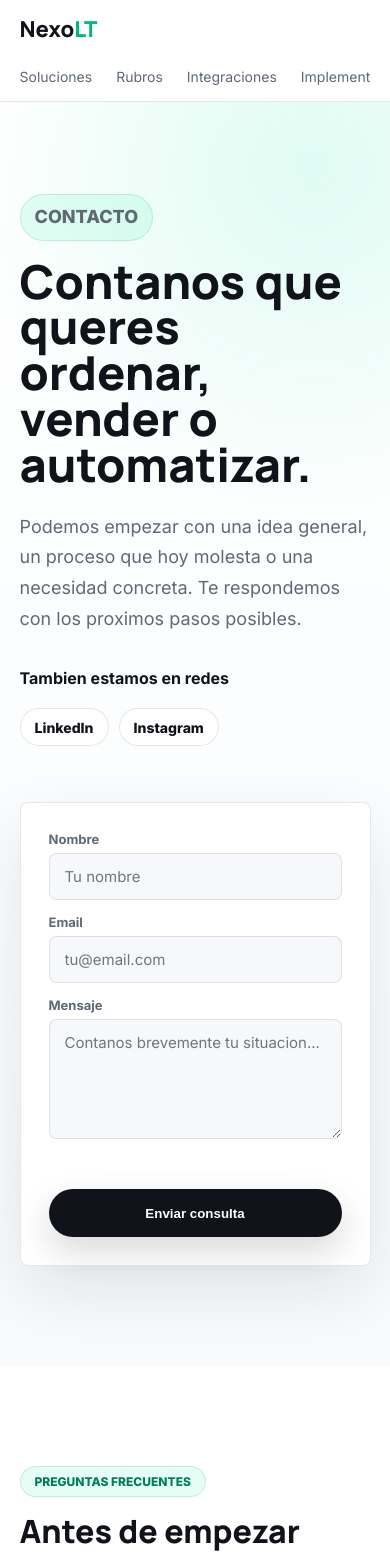
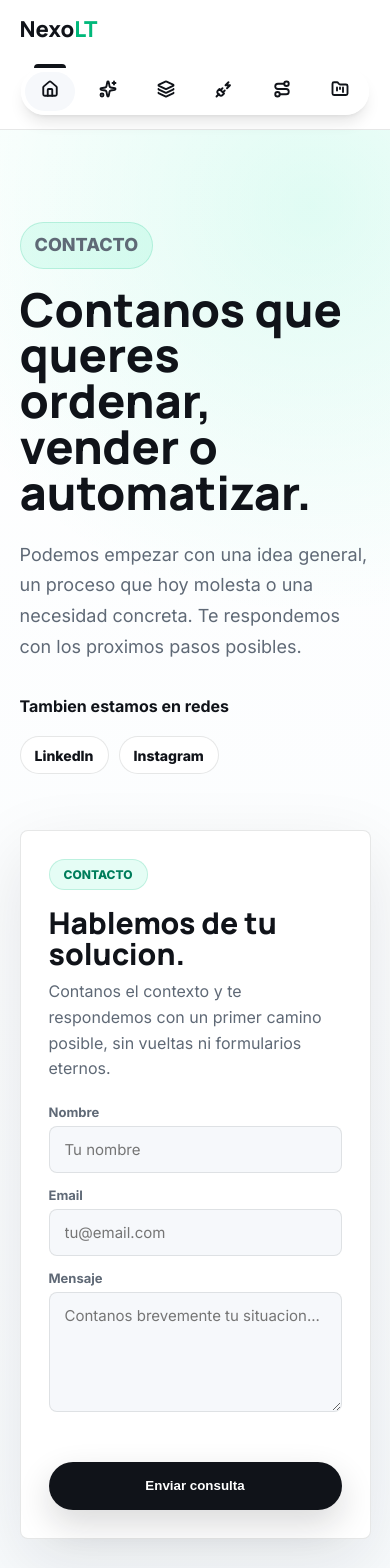
Before and after one commit to LucasT27/NexoLT, a Next.js app: page /contacto in a window 390 px wide. Shown: the top 1568 px of the page. Built offline with nearby package versions, Linux system fonts and the light colour scheme.

Commit message:
feat: integrate selected 21st components

```diff
--- a/src/app/components.tsx
+++ b/src/app/components.tsx
@@ -2,6 +2,7 @@ import Image from 'next/image';
 import Link from 'next/link';
 import { ReactNode } from 'react';
 import { ContactForm } from './contact-form';
+import { TubelightSiteNav } from './tubelight-site-nav';
 
 export const navItems = [
   ['Soluciones', '/soluciones'],
@@ -32,6 +33,7 @@ export function SiteHeader() {
       <Link className="header-cta" href="/contacto">
         Hablemos
       </Link>
+      <TubelightSiteNav />
     </header>
   );
 }
--- a/src/app/contact-form.tsx
+++ b/src/app/contact-form.tsx
@@ -1,6 +1,7 @@
 'use client';
 
 import { FormEvent, useState } from 'react';
+import { FormOneShell } from '@/components/form-1';
 
 type FormState = 'idle' | 'loading' | 'success' | 'error';
 
@@ -68,12 +69,8 @@ export function ContactForm() {
   }
 
   return (
-    <form
-      className="contact-form"
-      name="contacto"
-      onSubmit={onSubmit}
-      noValidate
-    >
+    <FormOneShell>
+      <form className="contact-form" name="contacto" onSubmit={onSubmit} noValidate>
         <label className="bot-field">
           No completar
           <input name="_gotcha" tabIndex={-1} autoComplete="off" />
@@ -102,5 +99,6 @@ export function ContactForm() {
           {state === 'loading' ? 'Enviando...' : 'Enviar consulta'}
         </button>
       </form>
+    </FormOneShell>
   );
 }
--- a/src/app/globals.css
+++ b/src/app/globals.css
@@ -72,6 +72,12 @@ a {
 
 .site-header nav a {
   white-space: nowrap;
+}
+
+.site-tubelight-nav {
+  display: none;
+  width: 100%;
+  justify-content: center;
 }
 
 .header-cta,
@@ -397,6 +403,14 @@ h3 {
   display: grid;
   grid-template-columns: repeat(3, minmax(0, 1fr));
   gap: 16px;
+}
+
+.model-display-stack {
+  min-height: 250px;
+  display: grid;
+  place-items: center;
+  overflow: hidden;
+  padding: 26px 0;
 }
 
 .model-preview-grid article,
@@ -910,6 +924,15 @@ h3 {
   padding: 0 6vw 100px;
 }
 
+.solutions-bento {
+  padding: 0 6vw 38px;
+}
+
+.solutions-bento > div {
+  max-width: none;
+  padding: 0;
+}
+
 .detail-grid.compact {
   grid-template-columns: repeat(3, minmax(0, 1fr));
 }
@@ -1081,11 +1104,28 @@ h3 {
 .contact-form {
   display: grid;
   gap: 14px;
+  padding: 0;
+}
+
+.form-one-shell {
+  display: grid;
+  gap: 22px;
   padding: 28px;
   border: 1px solid var(--border);
   border-radius: 8px;
   background: #fff;
   box-shadow: var(--shadow);
+}
+
+.form-one-heading h2 {
+  margin-bottom: 10px;
+  font-size: 30px;
+}
+
+.form-one-heading p:not(.eyebrow) {
+  margin-bottom: 0;
+  color: var(--muted);
+  line-height: 1.6;
 }
 
 .bot-field {
@@ -1160,6 +1200,15 @@ h3 {
 
   .site-header nav::-webkit-scrollbar {
     display: none;
+  }
+
+  .site-header > nav {
+    display: none;
+  }
+
+  .site-tubelight-nav {
+    display: flex;
+    order: 3;
   }
 
   .hero,
@@ -1263,6 +1312,10 @@ h3 {
     box-shadow: none;
   }
 
+  .model-display-stack {
+    display: none;
+  }
+
   .timeline-grid article {
     grid-template-columns: 1fr;
   }
--- a/src/app/page.tsx
+++ b/src/app/page.tsx
@@ -1,5 +1,6 @@
 import Image from 'next/image';
 import Link from 'next/link';
+import DisplayCards from '@/components/ui/display-cards';
 import { ContactBand } from './components';
 import { modelCases, stats } from './data';
 import { HomeDiagnostic } from './home-diagnostic';
@@ -60,6 +61,32 @@ export default function HomePage() {
             </article>
           ))}
         </div>
+        <div className="model-display-stack" aria-hidden="true">
+          <DisplayCards
+            cards={[
+              {
+                title: 'Consulta',
+                description: 'Entra por web o redes',
+                date: 'Paso 01',
+                titleClassName: 'text-[#007d5b]'
+              },
+              {
+                title: 'Proceso',
+                description: 'Se ordena y automatiza',
+                date: 'Paso 02',
+                titleClassName: 'text-[#007d5b]',
+                className: '[grid-area:stack] translate-x-10 translate-y-8'
+              },
+              {
+                title: 'Resultado',
+                description: 'Datos claros para decidir',
+                date: 'Paso 03',
+                titleClassName: 'text-[#007d5b]',
+                className: '[grid-area:stack] translate-x-20 translate-y-16'
+              }
+            ]}
+          />
+        </div>
         <Link className="text-link" href="/proyectos">
           Ver casos modelo
         </Link>
--- a/src/app/soluciones/page.tsx
+++ b/src/app/soluciones/page.tsx
@@ -1,6 +1,7 @@
 import { Metadata } from 'next';
 import { ContactBand, PageHero, SectionIntro, SplitFeature } from '../components';
 import { serviceDetails } from '../data';
+import { SolutionsBento } from '../solutions-bento';
 
 export const metadata: Metadata = {
   title: 'Soluciones digitales - NexoLT',
@@ -23,6 +24,7 @@ export default function SolucionesPage() {
         title="Modulos claros, integrados y pensados para crecer"
         text="Cada proyecto puede empezar chico y sumar capacidades cuando el proceso lo pide. Priorizamos impacto, uso real y mantenimiento simple."
       />
+      <SolutionsBento />
       <section className="detail-grid">
         {serviceDetails.map((service) => (
           <article key={service.title}>
--- /dev/null
+++ b/src/app/solutions-bento.tsx
@@ -0,0 +1,50 @@
+'use client';
+
+import { BentoGrid, type BentoItem } from '@/components/ui/bento-grid';
+import { Bot, Database, Globe2, PlugZap } from 'lucide-react';
+
+const items: BentoItem[] = [
+  {
+    title: 'Sistemas internos',
+    meta: 'Gestion',
+    description: 'Paneles para clientes, pedidos, stock, tareas, estados y reportes operativos.',
+    icon: <Database className="h-4 w-4 text-[#007d5b]" />,
+    status: 'Base',
+    tags: ['procesos', 'datos', 'roles'],
+    colSpan: 2,
+    hasPersistentHover: true
+  },
+  {
+    title: 'Web comercial',
+    meta: 'Conversion',
+    description: 'Sitios claros, rapidos y conectados a consultas reales.',
+    icon: <Globe2 className="h-4 w-4 text-[#007d5b]" />,
+    status: 'Visible',
+    tags: ['marca', 'leads']
+  },
+  {
+    title: 'Automatizaciones',
+    meta: 'IA + reglas',
+    description: 'Flujos que validan, clasifican y avisan sin copiar datos a mano.',
+    icon: <Bot className="h-4 w-4 text-[#007d5b]" />,
+    status: 'Ahorro',
+    tags: ['alertas', 'tareas'],
+    colSpan: 2
+  },
+  {
+    title: 'Integraciones',
+    meta: 'APIs',
+    description: 'Conexiones entre formularios, pagos, planillas, CRM y sistemas propios.',
+    icon: <PlugZap className="h-4 w-4 text-[#007d5b]" />,
+    status: 'Conectado',
+    tags: ['api', 'crm']
+  }
+];
+
+export function SolutionsBento() {
+  return (
+    <section className="solutions-bento" aria-label="Resumen visual de soluciones">
+      <BentoGrid items={items} />
+    </section>
+  );
+}
--- /dev/null
+++ b/src/app/tubelight-site-nav.tsx
@@ -0,0 +1,17 @@
+'use client';
+
+import { NavBar } from '@/components/ui/tubelight-navbar';
+import { FolderKanban, Home, Layers3, PlugZap, Route, Sparkles } from 'lucide-react';
+
+const items = [
+  { name: 'Inicio', url: '/', icon: Home },
+  { name: 'Soluciones', url: '/soluciones', icon: Sparkles },
+  { name: 'Rubros', url: '/rubros', icon: Layers3 },
+  { name: 'Integraciones', url: '/integraciones', icon: PlugZap },
+  { name: 'Implementacion', url: '/implementacion', icon: Route },
+  { name: 'Proyectos', url: '/proyectos', icon: FolderKanban }
+];
+
+export function TubelightSiteNav() {
+  return <NavBar items={items} mode="inline" className="site-tubelight-nav" />;
+}
--- a/src/components/form-1.tsx
+++ b/src/components/form-1.tsx
@@ -1,42 +1,19 @@
-import React from "react";
+import { ReactNode } from 'react';
 
+export function FormOneShell({ children }: { children: ReactNode }) {
+  return (
+    <div className="form-one-shell">
+      <div className="form-one-heading">
+        <p className="eyebrow">Contacto</p>
+        <h2>Hablemos de tu solucion.</h2>
+        <p>
+          Contanos el contexto y te respondemos con un primer camino posible,
+          sin vueltas ni formularios eternos.
+        </p>
+      </div>
+      {children}
+    </div>
+  );
+}
 
-export default function Example() {
-    return (
-        <form className="flex flex-col items-center text-sm text-slate-800">
-            <p className="text-xs bg-indigo-200 text-indigo-600 font-medium px-3 py-1 rounded-full">Contact Us</p>
-            <h1 className="text-4xl font-bold py-4 text-center">Let’s Get In Touch.</h1>
-            <p className="max-md:text-sm text-gray-500 pb-10 text-center">
-                Or just reach out manually to us at <a href="#" className="text-indigo-600 hover:underline">hello@prebuiltui.com</a>
-            </p>
-
-            <div className="max-w-96 w-full px-4">
-                <label htmlFor="name" className="font-medium">Full Name</label>
-                <div className="flex items-center mt-2 mb-4 h-10 pl-3 border border-slate-300 rounded-full focus-within:ring-2 focus-within:ring-indigo-400 transition-all overflow-hidden">
-                    <svg width="20" height="20" viewBox="0 0 20 20" fill="none" xmlns="http://www.w3.org/2000/svg">
-                        <path d="M18.311 16.406a9.64 9.64 0 0 0-4.748-4.158 5.938 5.938 0 1 0-7.125 0 9.64 9.64 0 0 0-4.749 4.158.937.937 0 1 0 1.623.938c1.416-2.447 3.916-3.906 6.688-3.906 2.773 0 5.273 1.46 6.689 3.906a.938.938 0 0 0 1.622-.938M5.938 7.5a4.063 4.063 0 1 1 8.125 0 4.063 4.063 0 0 1-8.125 0" fill="#475569"/>
-                    </svg>
-                    <input type="text" className="h-full px-2 w-full outline-none bg-transparent" placeholder="Enter your full name" required />
-                </div>
-
-                <label htmlFor="email-address" className="font-medium mt-4">Email Address</label>
-                <div className="flex items-center mt-2 mb-4 h-10 pl-3 border border-slate-300 rounded-full focus-within:ring-2 focus-within:ring-indigo-400 transition-all overflow-hidden">
-                    <svg width="20" height="20" viewBox="0 0 20 20" fill="none" xmlns="http://www.w3.org/2000/svg">
-                        <path d="M17.5 3.438h-15a.937.937 0 0 0-.937.937V15a1.563 1.563 0 0 0 1.562 1.563h13.75A1.563 1.563 0 0 0 18.438 15V4.375a.94.94 0 0 0-.938-.937m-2.41 1.874L10 9.979 4.91 5.313zM3.438 14.688v-8.18l5.928 5.434a.937.937 0 0 0 1.268 0l5.929-5.435v8.182z" fill="#475569"/>
-                    </svg>
-                    <input type="email" className="h-full px-2 w-full outline-none bg-transparent" placeholder="Enter your email address" required />
-                </div>
-
-                <label htmlFor="message" className="font-medium mt-4">Message</label>
-                <textarea rows={4} className="w-full mt-2 p-2 bg-transparent border border-slate-300 rounded-lg resize-none outline-none focus:ring-2 focus-within:ring-indigo-400 transition-all" placeholder="Enter your message" required></textarea>
-
-                <button type="submit" className="flex items-center justify-center gap-1 mt-5 bg-indigo-500 hover:bg-indigo-600 text-white py-2.5 w-full rounded-full transition">
-                    Submit Form
-                    <svg className="mt-0.5" width="21" height="20" viewBox="0 0 21 20" fill="none" xmlns="http://www.w3.org/2000/svg">
-                        <path d="m18.038 10.663-5.625 5.625a.94.94 0 0 1-1.328-1.328l4.024-4.023H3.625a.938.938 0 0 1 0-1.875h11.484l-4.022-4.025a.94.94 0 0 1 1.328-1.328l5.625 5.625a.935.935 0 0 1-.002 1.33" fill="#fff"/>
-                    </svg>
-                </button>
-            </div>
-        </form>
-    );
-};
+export default FormOneShell;
--- a/src/components/ui/tubelight-navbar.tsx
+++ b/src/components/ui/tubelight-navbar.tsx
@@ -3,6 +3,7 @@
 import React, { useEffect, useState } from "react"
 import { motion } from "framer-motion"
 import Link from "next/link"
+import { usePathname } from "next/navigation"
 import { LucideIcon } from "lucide-react"
 import { cn } from "@/lib/utils"
 
@@ -15,9 +16,11 @@ interface NavItem {
 interface NavBarProps {
   items: NavItem[]
   className?: string
+  mode?: "fixed" | "inline"
 }
 
-export function NavBar({ items, className }: NavBarProps) {
+export function NavBar({ items, className, mode = "fixed" }: NavBarProps) {
+  const pathname = usePathname()
   const [activeTab, setActiveTab] = useState(items[0].name)
   const [isMobile, setIsMobile] = useState(false)
 
@@ -31,14 +34,23 @@ export function NavBar({ items, className }: NavBarProps) {
     return () => window.removeEventListener("resize", handleResize)
   }, [])
 
+  useEffect(() => {
+    const current = items.find((item) => item.url === pathname)
+    if (current) {
+      setActiveTab(current.name)
+    }
+  }, [items, pathname])
+
   return (
     <div
       className={cn(
-        "fixed bottom-0 sm:top-0 left-1/2 -translate-x-1/2 z-50 mb-6 sm:pt-6",
+        mode === "fixed"
+          ? "fixed bottom-0 sm:top-0 left-1/2 -translate-x-1/2 z-50 mb-6 sm:pt-6"
+          : "relative",
         className,
       )}
     >
-      <div className="flex items-center gap-3 bg-background/5 border border-border backdrop-blur-lg py-1 px-1 rounded-full shadow-lg">
+      <div className="flex items-center gap-2 bg-white/80 border border-border backdrop-blur-lg py-1 px-1 rounded-full shadow-lg">
         {items.map((item) => {
           const Icon = item.icon
           const isActive = activeTab === item.name
@@ -49,10 +61,11 @@ export function NavBar({ items, className }: NavBarProps) {
               href={item.url}
               onClick={() => setActiveTab(item.name)}
               className={cn(
-                "relative cursor-pointer text-sm font-semibold px-6 py-2 rounded-full transition-colors",
+                "relative cursor-pointer text-sm font-semibold px-4 py-2 rounded-full transition-colors",
                 "text-foreground/80 hover:text-primary",
                 isActive && "bg-muted text-primary",
               )}
+              aria-label={isMobile ? item.name : undefined}
             >
               <span className="hidden md:inline">{item.name}</span>
               <span className="md:hidden">
```
Also changed, not shown: 1 other file (tests, documents, lock files or other folders). Lines whose indentation alone changed are shown as unchanged.
